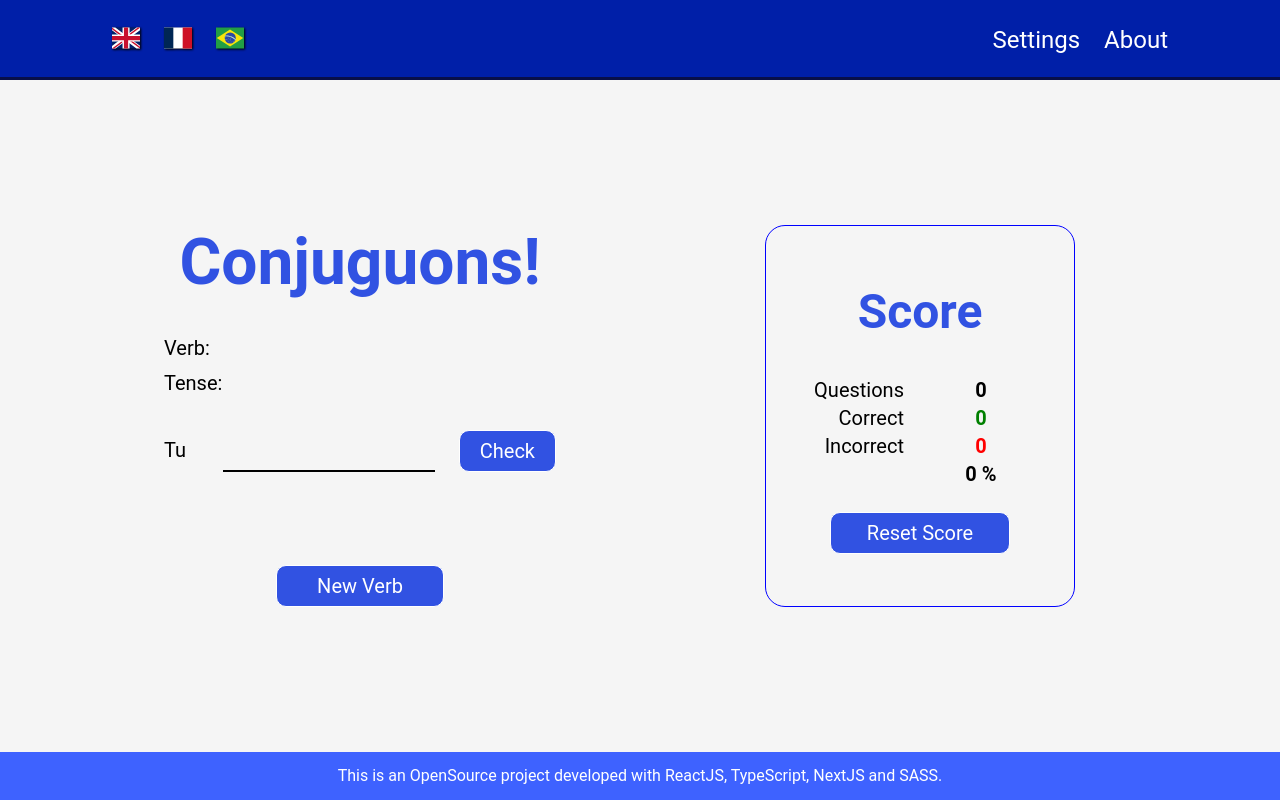
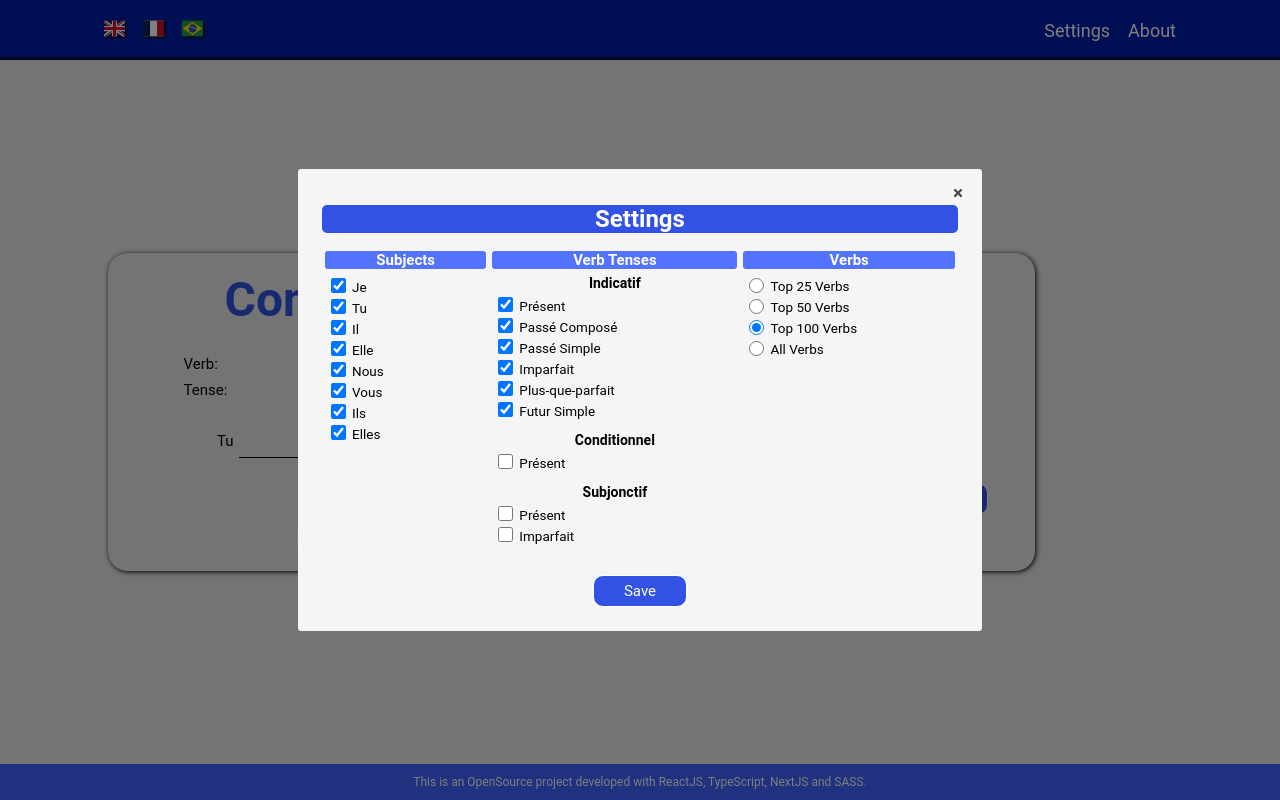
Before and after one commit to flaviobvds/conjuguons, a Next.js app: page / in a window 1280 px wide. Built offline with nearby package versions, Linux system fonts and the light colour scheme.

Commit message:
final styling

```diff
--- a/src/components/AboutModal/aboutModal.module.scss
+++ b/src/components/AboutModal/aboutModal.module.scss
@@ -49,6 +49,7 @@
     font-size: 2rem;
     width: 100%;
     background-color: #3152e2;
+    border-radius: 5px;
     color: white;
     text-align: center;
     margin-bottom: 2.5rem;
--- a/src/components/Header/header.module.scss
+++ b/src/components/Header/header.module.scss
@@ -13,23 +13,16 @@
     height: 5rem;
     display: flex;
     justify-content: space-between;
-    //grid-template-columns: 1fr 1fr;
     font-size: 1.5rem;
-    //background-color: red;
 }
 
 .langs {
-    //width: 100px;
-    //background-color: yellow;
-    //color: white;
     height: 5rem;
     display: flex;
     justify-content: flex-start;
     align-items: center;
-    //padding: 0 1rem;
 
     button {
-        //opacity: 0;
         background-color: #001fa8;
         border: none;
         margin-right: 1.5rem;
@@ -49,24 +42,18 @@
 
 
 .links {
-    //background-color: green;
-    //height: 5rem;
     display:flex;
     justify-content: flex-end;
     align-items: center;
 
     a {
-        //background-color: aqua;
         color: white;
         display: inline-block;
         position: relative;
         margin-left: 1.5rem;
-        //padding: 0 1rem;
-        //height: 5rem;
-        //line-height: 5rem;
 
         &:hover {
-            color: rgb(226, 226, 226);
+            filter: opacity(0.8)
         }
     }
 
--- a/src/components/QuestionContainer/index.tsx
+++ b/src/components/QuestionContainer/index.tsx
@@ -221,7 +221,7 @@ export function QuestionContainer() {
                                 </span>
 
                                 <input
-                                    onChange={e => setAnswer(e.target.value)}
+                                    onChange={e => setAnswer(e.target.value.toLowerCase())}
                                     value={answer}
                                     className={`${styles.answer} ${getStyle(isCorrect)}`}
                                     id="answerInput"
--- a/src/components/QuestionContainer/questioncontainer.module.scss
+++ b/src/components/QuestionContainer/questioncontainer.module.scss
@@ -1,7 +1,6 @@
 .content {
     width: 100%;
     height: calc(100vh - 5rem - 3rem); //total viewport height minus header and footer
-    //background-color: pink;
     display: flex;
     justify-content: center;
     align-items: center;
@@ -12,13 +11,15 @@
     max-width: 1120px;
     display: grid;
     grid-template-columns: 1fr 1fr;
-    //background-color: purple;
 }
 
 .leftContainer {
     max-width: 1120px;
-    margin: 0 auto;
-    //background-color: red;
+    margin: auto;
+    padding: 1.5rem 0;
+    border-radius: 20px;
+    background-color: rgb(233, 233, 233);
+    box-shadow: 1px 1px 5px;
     display: flex;
     flex-direction: column;
     align-items: center;
@@ -41,8 +42,6 @@
     width: 70%;
     line-height: 2rem;
     font-size: 1.25rem;
-    //background-color: yellow;
-    //padding: 1rem;
     display: grid;
     grid-template-columns: 1fr 2fr;
     grid-template-rows: 1fr 1fr 2fr 1.5fr;
@@ -51,14 +50,12 @@
 .answerContainer {
     grid-column-start: 1;
     grid-column-end: 3;
-    //background-color: grey;
     padding-top: 1.75rem;
 }
 
 .submitForm {
     display: grid;
     grid-template-columns: 1fr 4fr 1fr;
-    //background-color: blue;
 
     * {
         display: flex;
@@ -67,7 +64,9 @@
 }
 
 .subject {
-    margin-top: 0.25rem;
+    margin-top: 3px;
+    justify-content: end;
+    padding-right: 0.5rem;
 }
 
 .answer {
@@ -77,7 +76,7 @@
     border-left: none;
     border-right: none;
     font-size: 1.25rem;
-    background-color: whitesmoke;
+    background-color: rgb(233, 233, 233);
 
     &:focus {
         outline: none;
@@ -107,7 +106,6 @@
 }
 
 .correction {
-    //background-color: green;
     grid-column-start: 1;
     grid-column-end: 3;
     display:flex;
@@ -117,7 +115,7 @@
 }
 
 .getNewVerbButton {
-    margin-top: 2.5rem;
+    margin-top: 2rem;
     padding: 0.5rem 2.5rem;
     font-size: 1.25rem;
     background-color: #3152e2;
@@ -135,4 +133,14 @@
         display: flex;
         flex-direction: column;
     }
+
+    .leftContainer {
+        max-width: 80%;
+    }
 }
+
+@media (min-width: 720px) {
+    .leftContainer {
+        width: 90%;
+    }
+}
--- a/src/components/Score/score.module.scss
+++ b/src/components/Score/score.module.scss
@@ -1,15 +1,13 @@
 .rightContainer {
-    //background-color: chocolate;
     display:flex;
     justify-content: center;
 
 }
 
 .scoreContent{
-    //background-color: rgb(226, 226, 226);
     padding: 2rem;
-    border: 1px solid blue;
     border-radius: 20px;
+    box-shadow: 1px 1px 5px;
 
     display:flex;
     flex-direction: column;
@@ -23,7 +21,6 @@
     text-align: center;
     margin-bottom: 2rem;
     padding: 0.25rem;
-    //background-color: rgb(201, 201, 201);
 
     h1 {
         font-size: 3rem;
@@ -31,16 +28,13 @@
 }
 
 .scoreContainer {
-    //max-width: 70%;
     display: grid;
     grid-template-columns: 1fr 1fr;
     grid-template-rows: 1fr 1fr 1fr 1fr;
-    //background-color: aqua;
 
     * {
         line-height: 1.75rem;
         font-size: 1.25rem;
-        //border: 1px solid black;
         padding: 0 1rem;
         text-align: center;
     }
--- a/src/components/SettingsModal/index.tsx
+++ b/src/components/SettingsModal/index.tsx
@@ -1,16 +1,14 @@
 import Modal from 'react-modal';
-import { FormEvent } from 'react';
 import { FaTimes as CloseButton } from 'react-icons/fa'
 
 import { translatedText } from '@/hooks/translatedText';
 import { useLanguage } from "@/hooks/language";
-import { useSettings } from '@/hooks/settings';
 
 import { SubjectOptionWithCheckBox } from '../SubjectOptionWithCheckBox';
 import { TenseOptionWithCheckBox } from '../TenseOptionWithCheckBox';
+import { VerbOptionsWithRadio } from '../VerbOptionsWithRadio';
 
 import styles from './settingsModal.module.scss'
-import { VerbOptionsWithRadio } from '../VerbOptionsWithRadio';
 
 
 interface SettingsModalProps {
@@ -20,7 +18,6 @@ interface SettingsModalProps {
 
 export function SettingsModal({ isOpen, onRequestClose }: SettingsModalProps) {
     const { language } = useLanguage();
-    const { settings, changeSettings } = useSettings();
 
     return (
         <Modal
@@ -90,7 +87,7 @@ export function SettingsModal({ isOpen, onRequestClose }: SettingsModalProps) {
                 </div>
             </div>
             <div className={styles.saveSettingsButton}>
-                <button>
+                <button onClick={onRequestClose}>
                     {translatedText.save[language as keyof typeof translatedText.save]}
                 </button>
             </div>
--- a/src/components/SettingsModal/settingsModal.module.scss
+++ b/src/components/SettingsModal/settingsModal.module.scss
@@ -43,6 +43,7 @@
     font-size: 2rem;
     width: 100%;
     background-color: #3152e2;
+    border-radius: 5px;
     color: white;
     text-align: center;
     margin-bottom: 1.5rem;
@@ -64,6 +65,7 @@
         text-align: center;
         color: white;
         background-color: #3e61ffe1;
+        border-radius: 3px;
         margin-bottom: 0.5rem;
     }
 
--- a/src/hooks/translatedText.ts
+++ b/src/hooks/translatedText.ts
@@ -10,12 +10,12 @@ export const translatedText = {
         br: 'Sobre'
     },
     verb: {
-        fr: 'Verbe',
+        fr: 'Verbe:',
         en: 'Verb:',
         br: 'Verbo:'
     },
     tense: {
-        fr: 'Temps',
+        fr: 'Temps:',
         en: 'Tense:',
         br: 'Tempo:'
     },
--- a/src/pages/index.tsx
+++ b/src/pages/index.tsx
@@ -10,9 +10,6 @@ import { LanguageProvider, useLanguage } from '@/hooks/language';
 import { ScoreProvider } from '@/hooks/score';
 import { SettingsProvider } from '@/hooks/settings';
 
-import styles from './home.module.scss'
-import { useSettings } from '@/hooks/settings';
-
 export interface Settings {
     subjects: number[],
     verbs: 'top25verbs' | 'top50verbs' | 'top100verbs' | 'allverbs',
@@ -21,16 +18,7 @@ export interface Settings {
 
 export default function Home() {
 
-    const { settings, changeSettings } = useSettings();
-    /*
-    const [settings, setSettings] = useState<Settings>({
-        subjects: [0,1,2,3],
-        verbs: "top25verbs" as const,
-        verbTenses: ['PRESENT', 'FUTUR', 'IMPARFAIT']
-    })
-    */
-
-    const [isSettingsModalOpen, setIsSettingsModalOpen] = useState(false);
+    const [isSettingsModalOpen, setIsSettingsModalOpen] = useState(true);
     const [isAboutModalOpen, setIsAboutModalOpen] = useState(false);
 
     function handleOpenSettingsModal() {
--- a/src/styles/global.scss
+++ b/src/styles/global.scss
@@ -11,7 +11,7 @@
 }
 
 body {
-    background: whitesmoke;
+    background-color: rgb(233, 233, 233);
     color: black;
 }
 
@@ -29,9 +29,15 @@ a {
     cursor: pointer;
 }
 
+@media (max-width: 1400px) {
+    html {
+        font-size: 75%;
+    }
+}
+
 @media (max-width: 1080px) {
     html {
-        font-size: 75%;
+        font-size: 62.5%;
     }
 }
 
@@ -40,3 +46,9 @@ a {
         font-size: 56.25%;
     }
 }
+
+@media (max-width: 320px) {
+    html {
+        font-size: 50%;
+    }
+}
```
Also changed, not shown: src/pages/home.module.scss (added).
